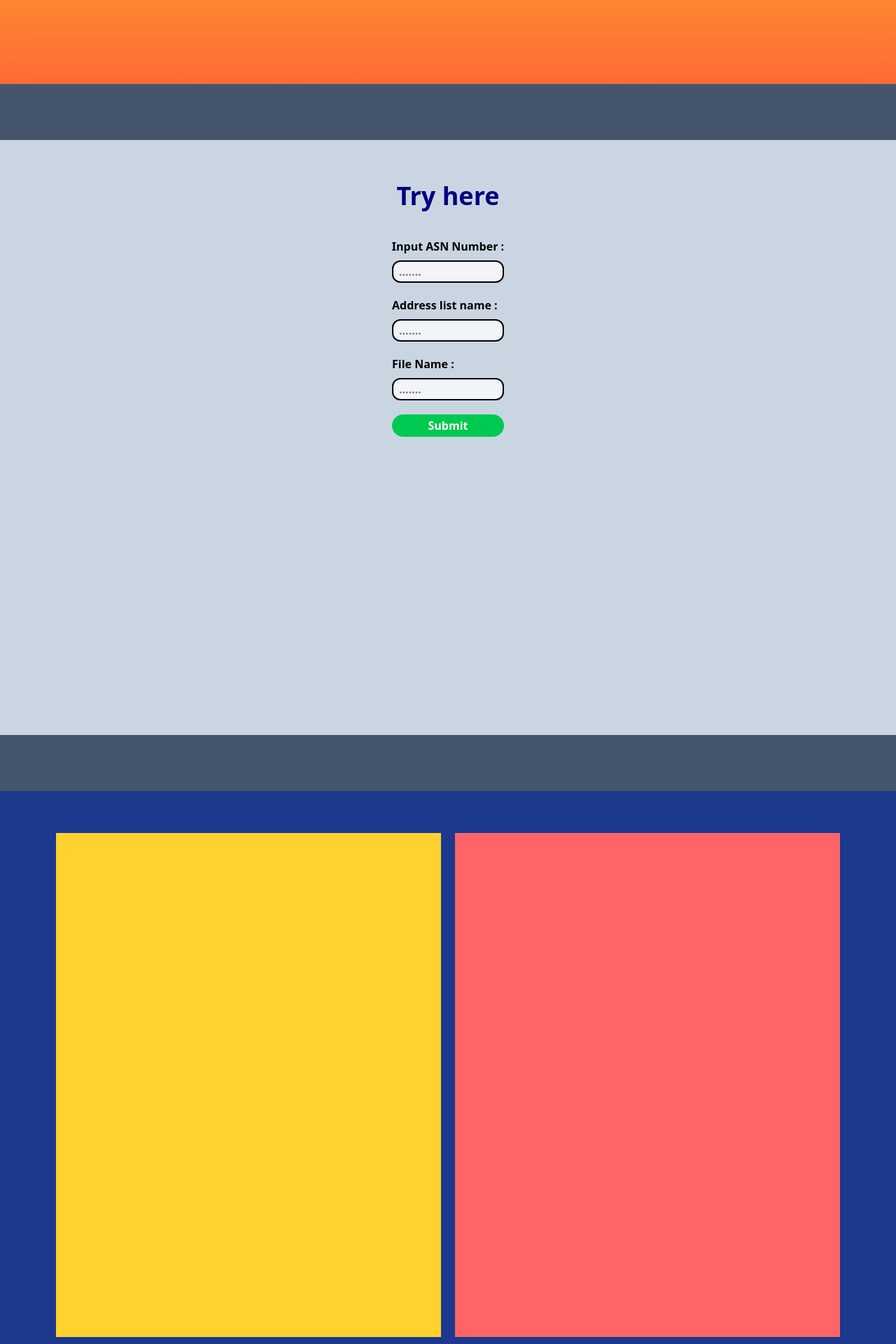
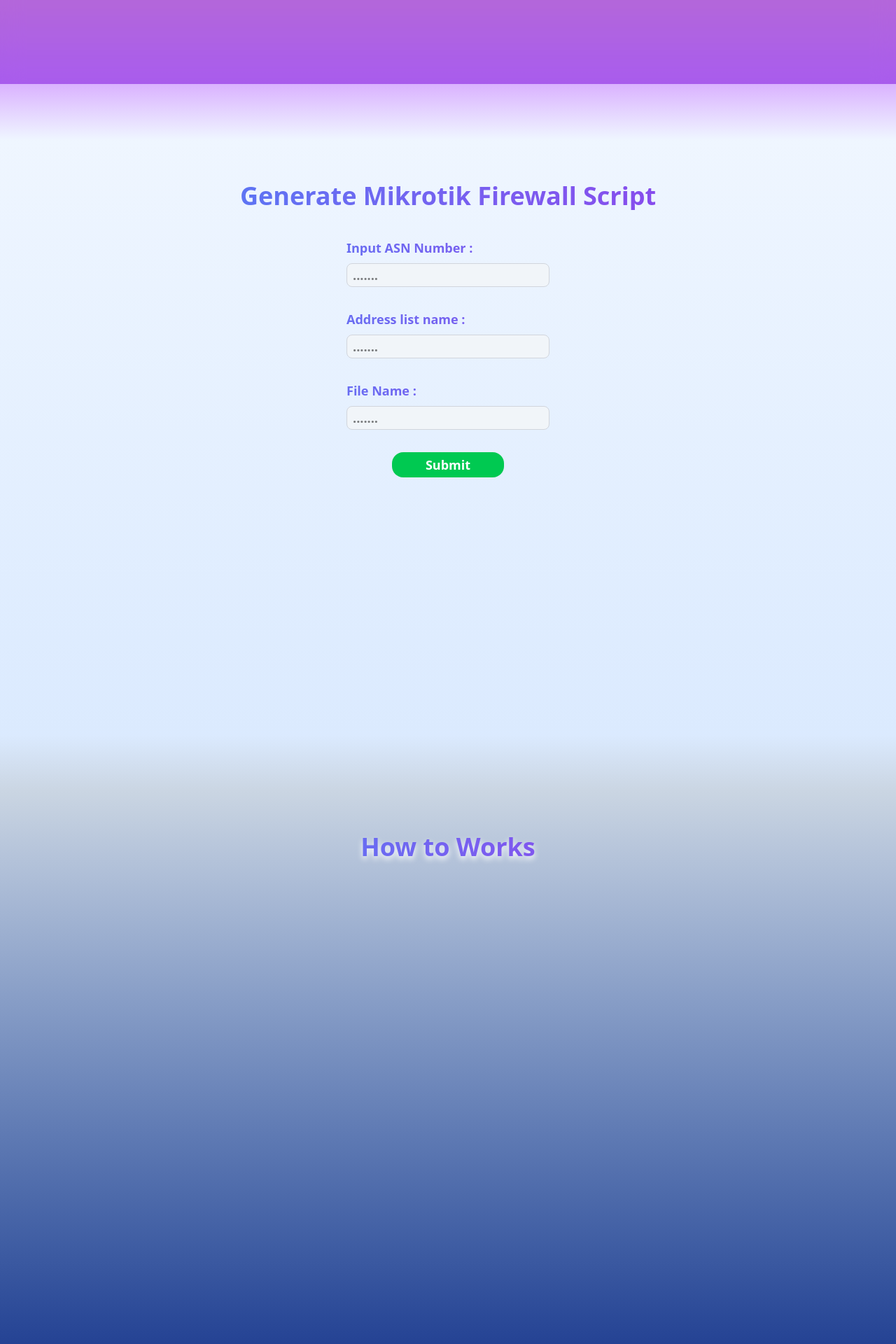
Before and after one commit to eilinseth/bgprsc, a React (Vite) app in the folder frontend/: page / in a window 1280 px wide. Shown: the part 680-2600 px from the top of the page at 70% size. Built offline with nearby package versions, Linux system fonts and the light colour scheme.

Commit message:
Perbaikan tampilan halaman

```diff
--- a/frontend/src/App.tsx
+++ b/frontend/src/App.tsx
@@ -1,6 +1,6 @@
 import { useState } from "react"
 import axios from "axios"
-import  {useForm, useWatch} from "react-hook-form"
+import  {useForm} from "react-hook-form"
 
 
 type FormValues = {
@@ -56,13 +56,13 @@
   }
   return (
     <div className="scroll-smooth">
-    <div className=" bg-gradient-to-t bg-[linear-gradient(to_top,_#ff4500,_#ff7e00,_#ffd700,_#b565d9,_#1a237e)] h-screen w-screen ">
+    <div className="  bg-linear-to-b from-[#ff2904] to-[#9333EA] h-screen w-screen shadow-purple-400 ">
       <div className="bg-white/20 backdrop-blur-lg w-screen h-screen ">
       <section className="px-[6%] pt-20 md:pt-50 ">
         <h1 className="font-bold text-white drop-shadow-black drop-shadow-xs text-4xl -mt-10 md:-mt-14 ">BGPview ASN to Mikrotik RSC</h1>
       </section>
 
-        <div className="flex justify-center items-center lg:max-w-[60%] max-w-[75%] sm:-mt-1 sm:ml-10 md:-mt-5 md:ml-12 lg:ml-20 ml-8 lg:h-40  lg:-mt-2  lg:p-5 mt-2  lg:bg-slate-300/40">
+        <div className="flex justify-center items-center lg:max-w-[60%] max-w-[75%] sm:-mt-1 sm:ml-10 md:-mt-5 md:ml-12 lg:ml-20 ml-8 lg:h-40  lg:-mt-2  lg:p-5 mt-2  lg:bg-slate-300/40 shadow-lg shadow-white rounded-lg">
           {lang === "en" ? (
             <p className="font-semibold mt-4 lg:mt-0  drop-shadow-lg drop-shadow-white text-black/70">BGPView ASN to Mikrotik RSC is a simple web tool that converts ASN prefix data from the BGPView API into a MikroTik RouterOS <span className="font-bold text-slate-800 border-black w-fit px-1 bg-gray-200">.rsc</span> script.
             This allows network administrators to quickly import complete IP ranges of a specific organization or service directly into MikroTik’s firewall address list.
@@ -81,34 +81,34 @@
           </div>
       </div>
     </div>
-          <div className="h-20 w-screen bg-slate-600 "></div>
-        <section className="min-h-screen w-screen bg-slate-300 py-15  md:px-20">
-          <h1 className="text-center mb-10 text-4xl text-[navy] font-bold">Try here</h1>
+          <div className="h-20 w-screen bg-gradient-to-b from-purple-300  to-blue-50 "></div>
+        <section className="min-h-screen w-screen bg-gradient-to-b from-blue-50 to-blue-100 py-15  md:px-20 " >
+          <h1 className="text-center mb-10 text-4xl bg-linear-90 from-[#3B82F6] to-[#9333EA] bg-clip-text text-transparent font-bold">Generate Mikrotik Firewall Script</h1>
+
           <div className="flex justify-center items-center flex-col gap-5">
             <div className="w-[85%]  h-50 md:h-[calc(100vh-150px)]">
-              <form action="" className="flex gap-5 flex-col justify-center items-center" onSubmit={handleSubmit(onSubmit)}>
+              <form action="" className="flex gap-8 flex-col justify-center items-center bg-linear-90 from-[#3B82F6] to-[#9333EA] bg-clip-text text-transparent text-lg " onSubmit={handleSubmit(onSubmit)}>
                 <div className="flex flex-col gap-2">
-
                 <label htmlFor="" className="font-bold">Input ASN Number :</label>
-                <input type="text" placeholder="......." className="w-40 py-0.5 px-2 bg-slate-100 rounded-xl border-2 border-black font-semibold "
-                {...register("asn",{required : "Must be filled",pattern:{value : /^\d+$/, message:"ASN must a number"}})} />
-                    {errors.asn && (<p className="text-red-600 font-semibold">{errors.asn.message}</p>)}
+                <input type="text" placeholder="......." className="text-black py-0.5 px-2 bg-slate-100  font-semibold w-full border border-gray-300 rounded-lg p-2 focus:ring-2 focus:ring-blue-400 focus:outline-none"
+                {...register("asn",{required : "Cannot Empty",pattern:{value : /^\d+$/, message:"ASN must a number"}})} />
+                    {errors.asn && (<p className="text-red-600 md:-mt-1 md:-mb-2 font-semibold">{errors.asn.message}</p>)}
                 </div>
                 <div className="flex flex-col gap-2">
 
                 <label htmlFor="" className="font-bold">Address list name :</label>
-                <input type="text" placeholder="......." className="w-40 py-0.5 px-2 bg-slate-100 rounded-xl border-2 border-black font-semibold "
-                {...register("addresListName", {required:{value:true,message: "Must be filled "} , minLength:{value:4 , message:"Minimal 4 Character"}})}
+                <input type="text" placeholder="......." className="text-black py-0.5 px-2 bg-slate-100  font-semibold w-full border border-gray-300 rounded-lg p-2 focus:ring-2 focus:ring-blue-400 focus:outline-none"
+                {...register("addresListName", {required:{value:true,message: "Cannot Empty "} , minLength:{value:4 , message:"Minimal 4 Character"}})}
                 />
-                    {errors.addresListName && (<p className="text-red-600 font-semibold">{errors.addresListName.message}</p>)}
+                    {errors.addresListName && (<p className="text-red-600 md:-mt-1 md:-mb-2 font-semibold">{errors.addresListName.message}</p>)}
                 </div>
                 <div className="flex flex-col gap-2">
 
                 <label htmlFor="" className="font-bold">File Name :</label>
-                <input type="text" placeholder="......." className="w-40 py-0.5 px-2 bg-slate-100 rounded-xl border-2 border-black font-semibold "
-                {...register("fileName",{required:{value:true , message:"Must be fiiled" }, minLength:{value : 4 , message : "Minimal 4 Character"}})}
+                <input type="text" placeholder="......." className="text-black py-0.5 px-2 bg-slate-100  font-semibold w-full border border-gray-300 rounded-lg p-2 focus:ring-2 focus:ring-blue-400 focus:outline-none"
+                {...register("fileName",{required:{value:true , message:"Cannot Empty" }, minLength:{value : 4 , message : "Minimal 4 Character"}})}
                 />
-                    { errors.fileName && (<p className="text-red-600 font-semibold">{errors.fileName.message}</p>)}
+                    { errors.fileName && (<p className="text-red-600 md:-mt-1 md:-mb-2 font-semibold">{errors.fileName.message}</p>)}
                 </div>
 
                 <button className="w-40 text-white font-bold cursor-pointer  bg-green-500 py-1 px-2 rounded-2xl">Submit</button>
@@ -136,16 +136,14 @@
 
           </div>
         </section>
-          <div className="h-20 w-screen bg-slate-600 "></div>
+          <div className="h-20 w-screen bg-gradient-to-b from-blue-100 to-slate-300 "></div>
 
-        <section className="h-screen w-screen bg-blue-900 py-15 px-20">
+        <section className="min-h-screen w-screen bg-gradient-to-b from-slate-300 to-blue-900 py-15 px-20">
           <div className="flex justify-center items-center gap-5">
-            <div className="w-1/2 bg-amber-300 h-[calc(100vh-80px)]">
+            <div className="w-[75%]  h-[calc(100vh-80px)]">
+                <h1 className="text-4xl text-center font-bold bg-linear-90 from-[#3B82F6] to-[#9333EA] bg-clip-text text-transparent drop-shadow-white drop-shadow-lg">How to Works</h1>
+            </div>
 
-            </div>
-            <div className="w-1/2 bg-red-400 h-[calc(100vh-80px)]">
-
-            </div>
 
 
           </div>
```
